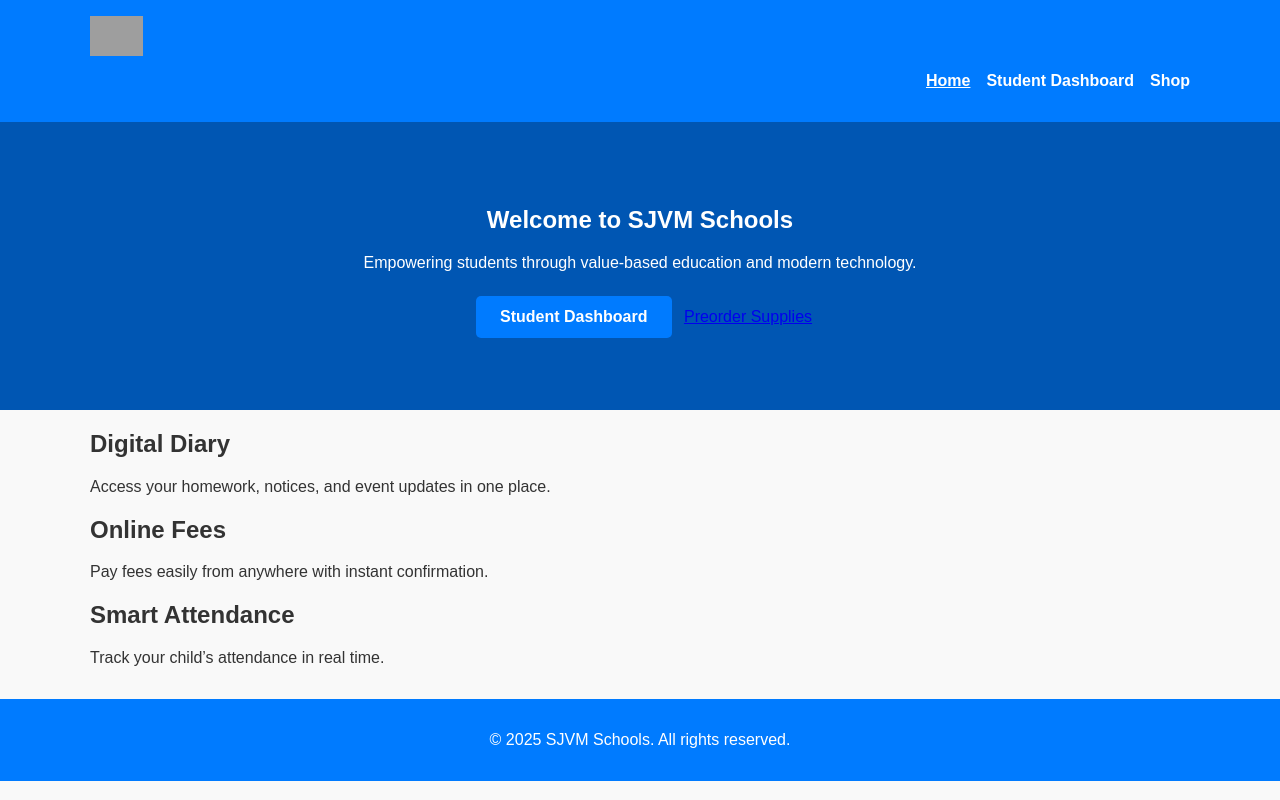
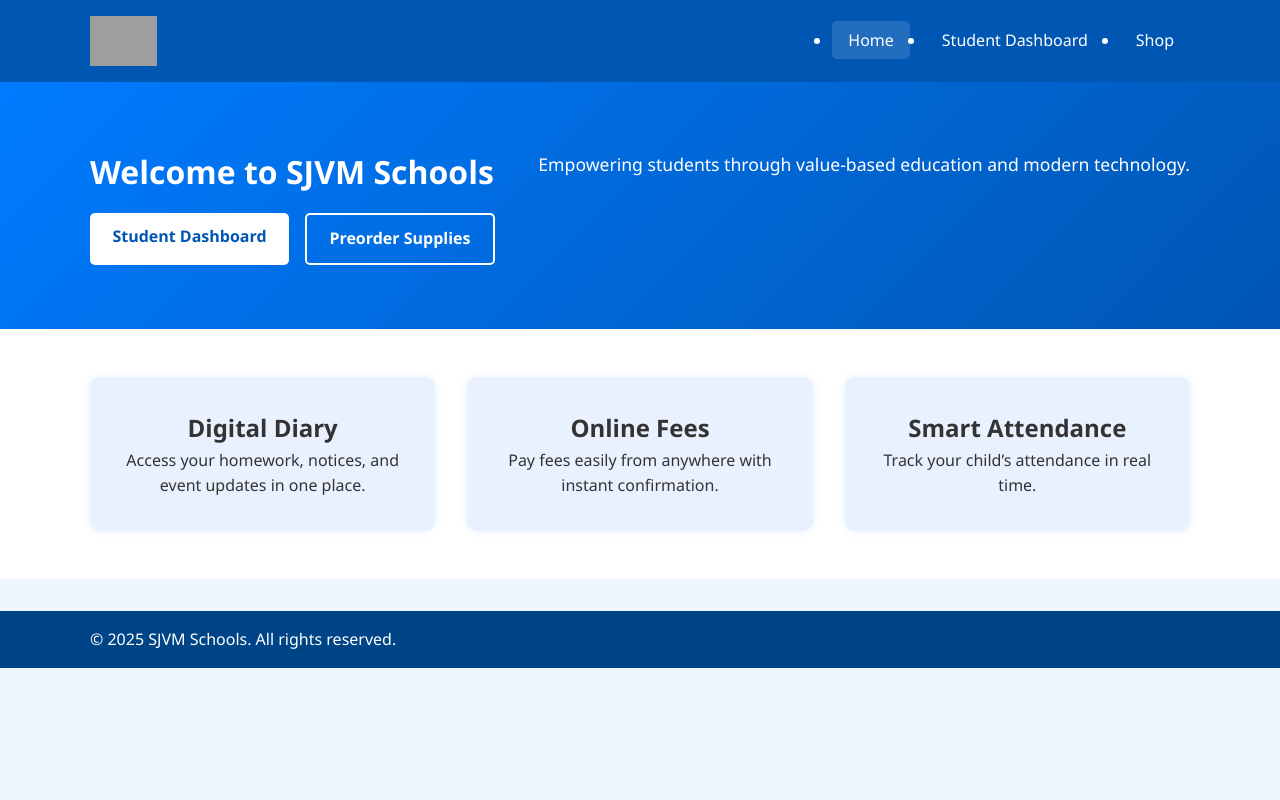
Before and after one commit to Echoesofthe21stcentury/sjvm-schools, a PHP site: page / in a window 1280 px wide. Run offline with PHP 8.4, Linux system fonts and the light colour scheme; grey boxes are pictures that could not be loaded.

Commit message:
Update style.css

```diff
--- a/css/style.css
+++ b/css/style.css
@@ -1,93 +1,132 @@
+/* Reset + Base */
+* {
+  margin: 0;
+  padding: 0;
+  box-sizing: border-box;
+  font-family: 'Segoe UI', sans-serif;
+}
+
 body {
-  margin: 0;
-  font-family: 'Poppins', sans-serif;
-  background: #f9f9f9;
+  line-height: 1.6;
+  background: #f0f6ff;
   color: #333;
 }
 
-.container {
-  max-width: 1100px;
-  margin: 0 auto;
-  padding: 0 1rem;
-}
-
+/* Header */
 header {
-  background: #007bff;
+  background: #0056b3;
   padding: 1rem 0;
   color: white;
 }
 
+.container {
+  width: 90%;
+  max-width: 1100px;
+  margin: auto;
+  display: flex;
+  justify-content: space-between;
+  align-items: center;
+  flex-wrap: wrap;
+}
+
 .logo {
-  height: 40px;
-  vertical-align: middle;
+  height: 50px;
 }
 
 nav ul {
-  list-style: none;
   display: flex;
-  justify-content: flex-end;
   gap: 1rem;
 }
 
 nav a {
   color: white;
   text-decoration: none;
-  font-weight: 600;
+  padding: 0.5rem 1rem;
+  border-radius: 5px;
 }
 
+nav a:hover,
 nav a.active {
-  text-decoration: underline;
+  background: #ffffff22;
 }
 
+/* Hero Section */
 .hero {
-  background: #0056b3;
+  padding: 4rem 1rem;
+  text-align: center;
+  background: linear-gradient(135deg, #007bff, #0056b3);
   color: white;
-  padding: 4rem 1rem;
+}
+
+.hero h1 {
+  font-size: 2rem;
+  margin-bottom: 1rem;
+}
+
+.hero p {
+  font-size: 1.1rem;
+  margin-bottom: 2rem;
+}
+
+.buttons {
+  display: flex;
+  gap: 1rem;
+  justify-content: center;
+  flex-wrap: wrap;
+}
+
+.btn,
+.btn-outline {
+  padding: 0.7rem 1.4rem;
+  border-radius: 5px;
+  font-weight: bold;
+  text-decoration: none;
+  transition: 0.3s;
+}
+
+.btn {
+  background: white;
+  color: #0056b3;
+}
+
+.btn:hover {
+  background: #cce5ff;
+}
+
+.btn-outline {
+  border: 2px solid white;
+  color: white;
+}
+
+.btn-outline:hover {
+  background: white;
+  color: #0056b3;
+}
+
+/* Features Section */
+.features {
+  padding: 3rem 1rem;
+  background: white;
+}
+
+.grid {
+  display: grid;
+  grid-template-columns: repeat(auto-fit, minmax(240px, 1fr));
+  gap: 2rem;
   text-align: center;
 }
 
-.notices {
-  background: #fff;
-  padding: 2rem 1rem;
-}
-
-.notices ul {
-  padding: 0;
-  list-style: disc inside;
-}
-
-.links {
-  text-align: center;
-  padding: 2rem 1rem;
-}
-
-.btn {
-  display: inline-block;
-  margin: 0.5rem;
-  padding: 0.75rem 1.5rem;
-  background: #007bff;
-  color: white;
-  border-radius: 5px;
-  text-decoration: none;
-  font-weight: 600;
-  transition: background 0.3s;
-}
-
-.btn:hover {
-  background: #0056b3;
+.feature-box {
+  background: #e9f1ff;
+  padding: 2rem;
+  border-radius: 10px;
+  box-shadow: 0 0 8px rgba(0, 123, 255, 0.1);
 }
 
 footer {
-  background: #007bff;
+  background: #004488;
   color: white;
   text-align: center;
   padding: 1rem 0;
   margin-top: 2rem;
 }
-
-@media (max-width: 768px) {
-  nav ul {
-    flex-direction: column;
-    text-align: right;
-  }
-}
```
